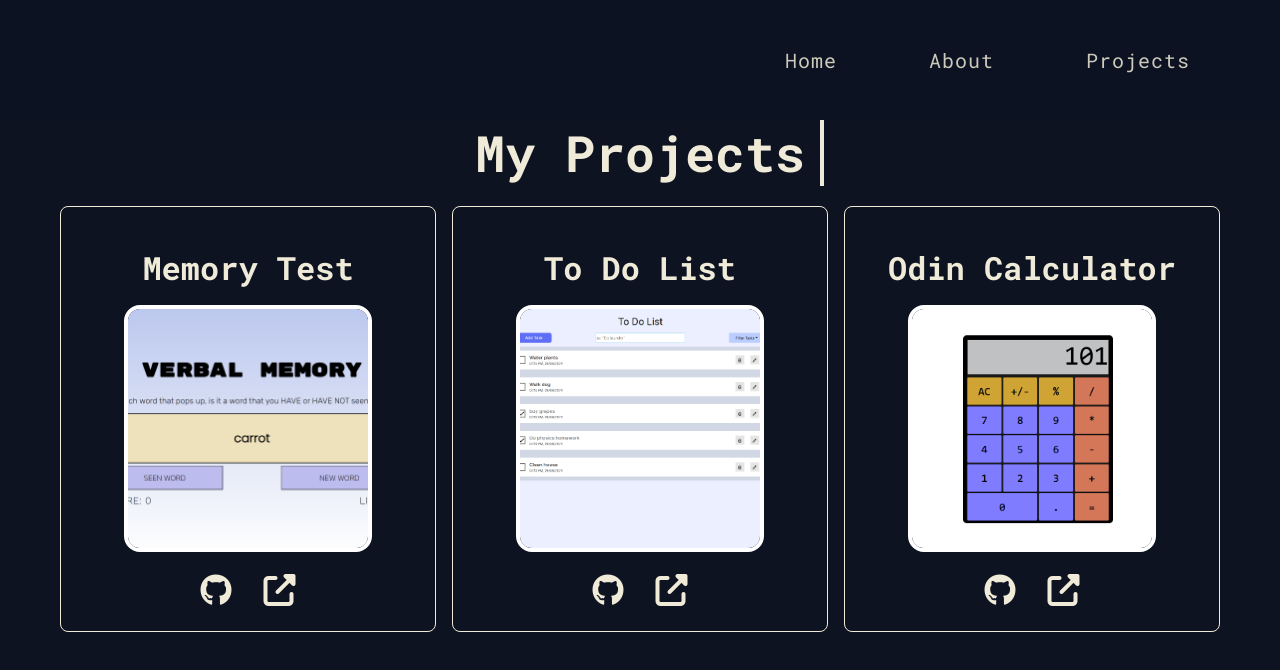
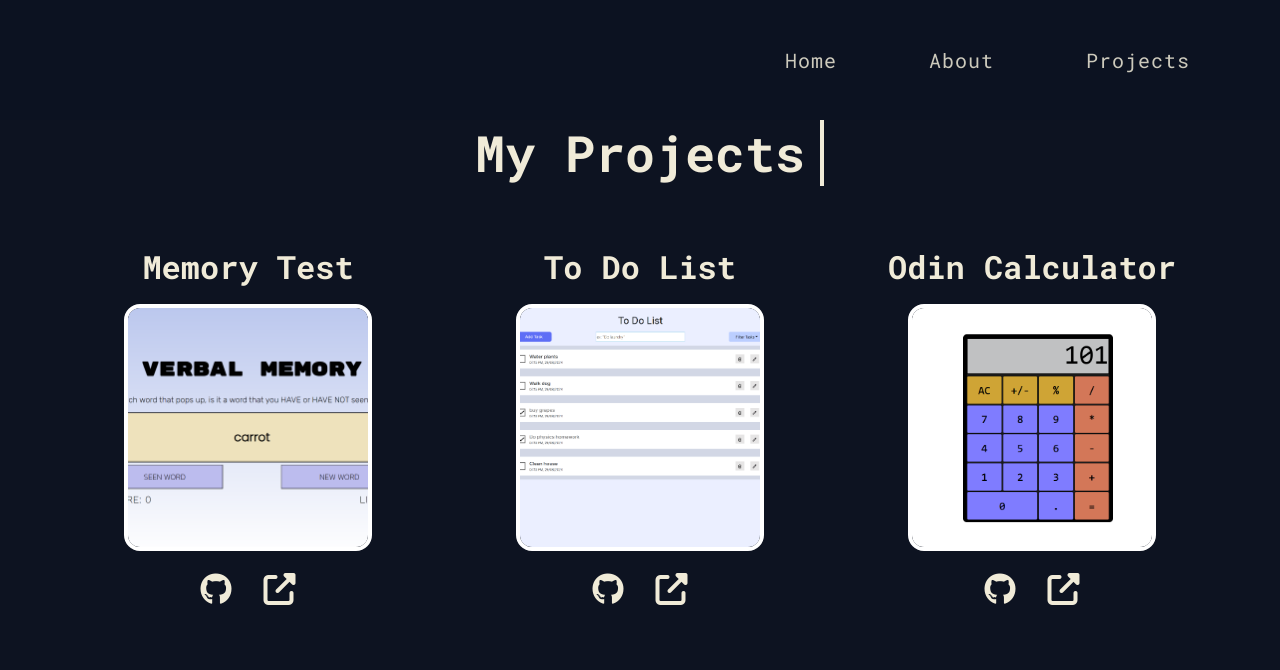
Before and after one commit to lhapollo/personal-site, a React (Vite) app: page /#/projects in a window 1280 px wide. Shown: the top 670 px of the page. Built offline with nearby package versions, Linux system fonts and the light colour scheme.

Commit message:
removed project container border

```diff
--- a/src/App.css
+++ b/src/App.css
@@ -103,7 +103,6 @@
   opacity: 0;
   transform: translateY(50px);
   animation: projectSlideUp 0.6s ease-out forwards;
-  border: 1px solid var(--site-main-LIGHT);
 }
 
 @keyframes projectSlideUp {
```
